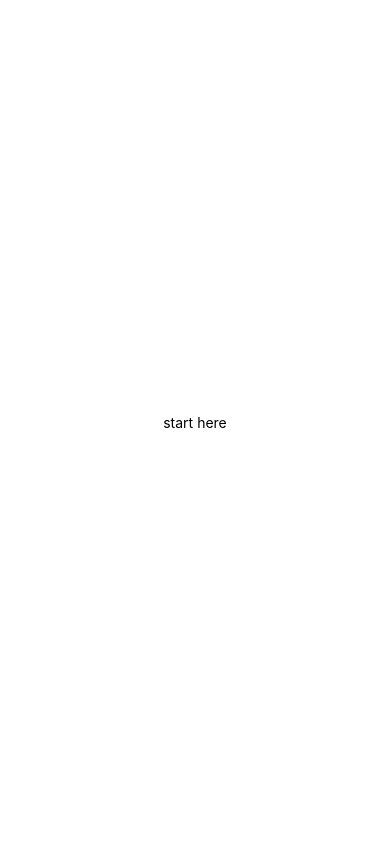
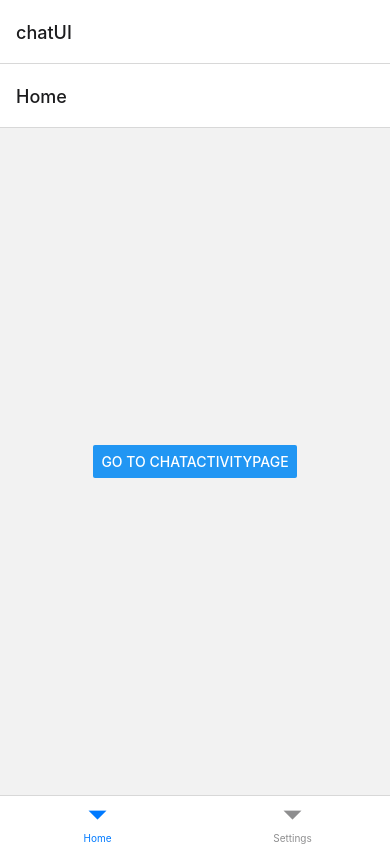
Before and after one commit to Craver001/Uchat, a React Native app: screen /Home in a window 390 px wide. Built offline with nearby package versions, Linux system fonts and the light colour scheme.

Commit message:
added stack and bottom navigator
successfully add stack and bottom navigator.

```diff
--- a/App.js
+++ b/App.js
@@ -1,21 +1,11 @@
-import { StatusBar } from 'expo-status-bar';
-import { StyleSheet, Text, View } from 'react-native';
-import { SafeAreaProvider } from 'react-native-safe-area-context';
+import React from 'react';
+import { NavigationContainer } from '@react-navigation/native';
+import Main from './Navigator/NavigatorElement';
 
 export default function App() {
   return (
-    <SafeAreaProvider style={styles.container}>
-      <Text>start here</Text>
-      <StatusBar style="auto" />
-    </SafeAreaProvider>
+    <NavigationContainer>
+      <Main />
+    </NavigationContainer>
   );
 }
-
-const styles = StyleSheet.create({
-  container: {
-    flex: 1,
-    backgroundColor: '#fff',
-    alignItems: 'center',
-    justifyContent: 'center',
-  },
-});
--- a/Navigator/NavigatorElement.js
+++ b/Navigator/NavigatorElement.js
@@ -0,0 +1,28 @@
+import * as React from 'react';
+import { createStackNavigator } from '@react-navigation/stack';
+import { createBottomTabNavigator } from '@react-navigation/bottom-tabs'
+import MainScreen from '../Screen/MainScreen';
+import ChatActivityPage from '../Screen/chatActivityPage';
+import settings from '../Screen/Settings';
+
+
+const Stack = createStackNavigator();
+const Tab = createBottomTabNavigator();
+
+function ChatUI() {
+  return (
+    <Tab.Navigator>
+      <Tab.Screen name="Home" component={MainScreen} />
+      <Tab.Screen name="Settings" component={settings} />
+    </Tab.Navigator>
+  );
+}
+
+export default function Main() {
+  return (
+    <Stack.Navigator>
+      <Stack.Screen name="chatUI" component={ChatUI} />
+      <Stack.Screen name="ChatActivityPage" component={ChatActivityPage} />
+    </Stack.Navigator>
+  );
+}
--- /dev/null
+++ b/Screen/MainScreen.js
@@ -0,0 +1,13 @@
+import React from "react";
+import { Button, View } from "react-native";
+
+export default function MainScreen({ navigation }) {
+    return (
+      <View style={{ flex: 1, alignItems: 'center', justifyContent: 'center' }}>
+        <Button
+          title="Go to ChatActivityPage"
+          onPress={() => navigation.navigate('ChatActivityPage')}
+        />
+      </View>
+    );
+  }
--- /dev/null
+++ b/Screen/Settings.js
@@ -0,0 +1,12 @@
+import React from "react";
+import { Button, View, Text } from "react-native";
+
+export default function settings({ navigation }) {
+    return (
+      <View style={{ flex: 1, alignItems: 'center', justifyContent: 'center' }}>
+        <Text>
+            settings
+        </Text>
+      </View>
+    );
+  }
--- /dev/null
+++ b/Screen/chatActivityPage.js
@@ -0,0 +1,10 @@
+import React from "react";
+import { Button,View } from "react-native";
+
+export default function ChatActivityPage({ navigation }) {
+    return (
+      <View style={{ flex: 1, alignItems: 'center', justifyContent: 'center' }}>
+        {/* <Button title="Go back" onPress={() => navigation.goBack()} /> */}
+      </View>
+    );
+  }
--- a/package.json
+++ b/package.json
@@ -9,12 +9,14 @@
     "web": "expo start --web"
   },
   "dependencies": {
+    "@react-navigation/bottom-tabs": "^6.5.20",
     "@react-navigation/native": "^6.1.17",
     "@react-navigation/stack": "^6.3.29",
     "expo": "~50.0.14",
     "expo-status-bar": "~1.11.1",
     "react": "18.2.0",
     "react-native": "0.73.6",
+    "react-native-gesture-handler": "~2.14.0",
     "react-native-safe-area-context": "^4.9.0",
     "react-native-screens": "^3.30.1"
   },
```
Also changed, not shown: Navigator/MainNavigatorUI.js (deleted), 1 other file (tests, documents, lock files or other folders).
